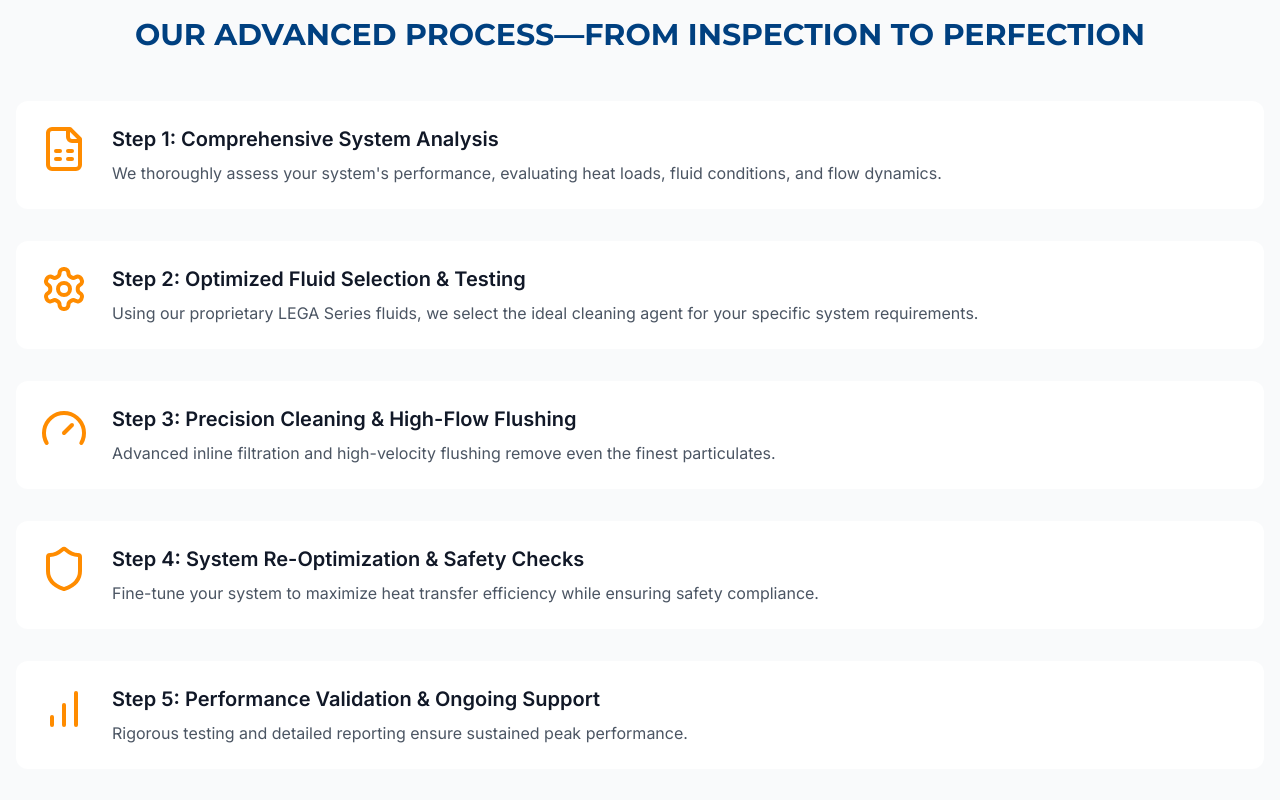
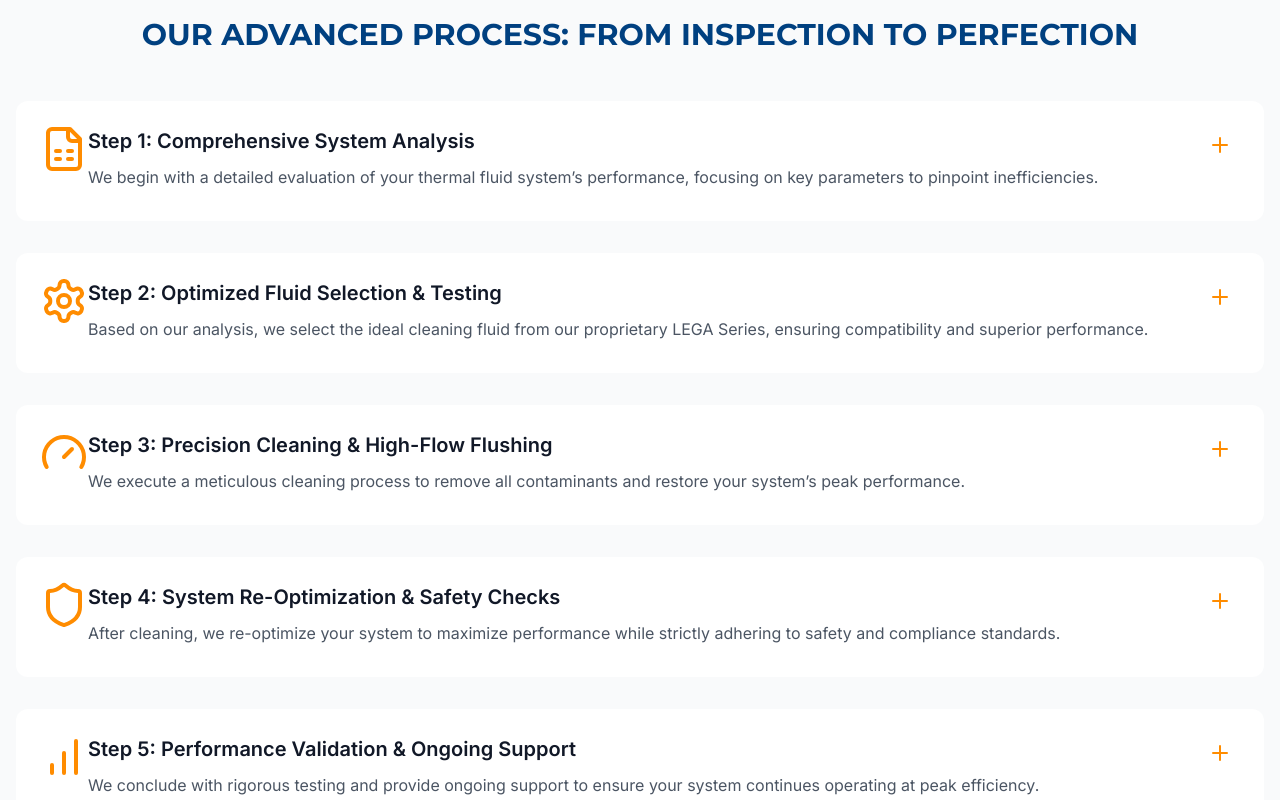
Before and after one commit to Appleknite/Updated_QuickPetro, a React (Vite) app: page /services/thermic-fluid-cleaning-flushing in a window 1280 px wide. Shown: the part 1140-1940 px from the top of the page. Built offline with nearby package versions, Linux system fonts and the light colour scheme.

Commit message:
Update ThermicFluidServicePage.tsx

```diff
--- a/src/components/pages/ThermicFluidServicePage.tsx
+++ b/src/components/pages/ThermicFluidServicePage.tsx
@@ -1,4 +1,4 @@
-import React from 'react';
+import React, { useState } from 'react';
 import { Helmet } from 'react-helmet-async';
 import { Link } from 'react-router-dom';
 import {
@@ -10,10 +10,81 @@ import {
   CheckCircle2,
   Settings,
   FileSpreadsheet,
-  BarChart
+  BarChart,
+  Plus,
+  Minus
 } from 'lucide-react';
 
 const ThermicFluidServicePage = () => {
+  const processes = [
+    {
+      icon: FileSpreadsheet,
+      step: "Step 1: Comprehensive System Analysis",
+      description: "We begin with a detailed evaluation of your thermal fluid system’s performance, focusing on key parameters to pinpoint inefficiencies.",
+      subpoints: [
+        "Heat Loads: We measure your system’s heat handling capacity—whether cooling or heating—to ensure optimal energy transfer.",
+        "Fluid Conditions: We assess fluid temperature, pressure, and cleanliness; identifying fouling and degradation that reduce performance.",
+        "Flow Dynamics: We analyze fluid movement to detect blockages and uneven flow, ensuring consistent heat transfer across the system.",
+        "This analysis allows us to develop a customized plan that saves energy, reduces costs, and enhances reliability."
+      ]
+    },
+    {
+      icon: Settings,
+      step: "Step 2: Optimized Fluid Selection & Testing",
+      description: "Based on our analysis, we select the ideal cleaning fluid from our proprietary LEGA Series, ensuring compatibility and superior performance.",
+      subpoints: [
+        "Tailored Fluid Choice: We choose between synthetic and mineral-based fluids depending on your system’s materials and deposit types.",
+        "Compatibility & Performance: We ensure the selected fluid is compatible with your equipment and performs effectively under extreme conditions.",
+        "Rigorous Testing: Our experts test the fluid to verify its cleaning efficiency and safety without damaging system components.",
+        "This step prepares your system for optimal cleaning and enhances overall safety and efficiency."
+      ]
+    },
+    {
+      icon: Gauge,
+      step: "Step 3: Precision Cleaning & High-Flow Flushing",
+      description: "We execute a meticulous cleaning process to remove all contaminants and restore your system’s peak performance.",
+      subpoints: [
+        "Draining & Analysis: We carefully drain the current fluid and analyze it to identify contaminants such as scale, sludge, or organic residues.",
+        "Targeted Component Cleaning: We clean all critical components, addressing even hard-to-reach areas to ensure no part is left behind.",
+        "High-Velocity Flushing & Inline Filtration: Our advanced flushing technique dislodges debris while inline filters capture even the smallest particles.",
+        "This comprehensive cleaning leaves your system pristine and maximizes heat transfer efficiency."
+      ]
+    },
+    {
+      icon: Shield,
+      step: "Step 4: System Re-Optimization & Safety Checks",
+      description: "After cleaning, we re-optimize your system to maximize performance while strictly adhering to safety and compliance standards.",
+      subpoints: [
+        "Piping & Component Optimization: We reconfigure the piping layout and upgrade key components to reduce flow resistance and improve heat exchange.",
+        "Integration of Smart Monitoring: We install IoT devices and real-time performance monitors to detect issues before they escalate.",
+        "Safety & Compliance: Every adjustment complies with industry standards such as DSEAR, ATEX, and HSE, ensuring a safe operating environment.",
+        "This step enhances system reliability, reduces operating costs, and extends the lifespan of your equipment."
+      ]
+    },
+    {
+      icon: BarChart,
+      step: "Step 5: Performance Validation & Ongoing Support",
+      description: "We conclude with rigorous testing and provide ongoing support to ensure your system continues operating at peak efficiency.",
+      subpoints: [
+        "Performance Testing: We measure key parameters like heat transfer rates, fluid flow, and energy consumption against industry benchmarks.",
+        "Detailed Reporting: Comprehensive reports document the improvements, offering clear insights into energy savings and efficiency gains.",
+        "Expert Maintenance Recommendations: We advise on regular maintenance practices, including periodic fluid checks and cleaning schedules.",
+        "Our ongoing support minimizes downtime and ensures your system remains cost-effective and efficient over the long term."
+      ]
+    }
+  ];
+
+  // State to manage the expansion of process steps
+  const [expandedSteps, setExpandedSteps] = useState<boolean[]>(new Array(processes.length).fill(false));
+
+  const toggleStep = (index: number) => {
+    setExpandedSteps(prev => {
+      const newState = [...prev];
+      newState[index] = !newState[index];
+      return newState;
+    });
+  };
+
   return (
     <>
       <Helmet>
@@ -90,45 +161,31 @@ const ThermicFluidServicePage = () => {
           </div>
         </section>
 
-        {/* Process Section */}
+        {/* Process Section with Expandable Subpoints */}
         <section className="py-16 bg-gray-50">
           <div className="container mx-auto px-4">
             <h2 className="text-3xl font-bold text-center text-[#004080] mb-12 font-montserrat uppercase">
-              Our Advanced Process—From Inspection to Perfection
+              Our Advanced Process: From Inspection to Perfection
             </h2>
             <div className="space-y-8">
-              {[
-                {
-                  icon: FileSpreadsheet,
-                  step: "Step 1: Comprehensive System Analysis",
-                  description: "We thoroughly assess your system's performance, evaluating heat loads, fluid conditions, and flow dynamics."
-                },
-                {
-                  icon: Settings,
-                  step: "Step 2: Optimized Fluid Selection & Testing",
-                  description: "Using our proprietary LEGA Series fluids, we select the ideal cleaning agent for your specific system requirements."
-                },
-                {
-                  icon: Gauge,
-                  step: "Step 3: Precision Cleaning & High-Flow Flushing",
-                  description: "Advanced inline filtration and high-velocity flushing remove even the finest particulates."
-                },
-                {
-                  icon: Shield,
-                  step: "Step 4: System Re-Optimization & Safety Checks",
-                  description: "Fine-tune your system to maximize heat transfer efficiency while ensuring safety compliance."
-                },
-                {
-                  icon: BarChart,
-                  step: "Step 5: Performance Validation & Ongoing Support",
-                  description: "Rigorous testing and detailed reporting ensure sustained peak performance."
-                }
-              ].map((process, index) => (
-                <div key={index} className="flex items-start space-x-6 bg-white p-6 rounded-xl hover:shadow-lg transition-all duration-300">
-                  <process.icon className="w-12 h-12 text-[#FF8C00] flex-shrink-0" />
-                  <div>
-                    <h3 className="text-xl font-semibold mb-2">{process.step}</h3>
-                    <p className="text-gray-600">{process.description}</p>
+              {processes.map((process, index) => (
+                <div key={index} className="flex flex-col md:flex-row items-start bg-white p-6 rounded-xl hover:shadow-lg transition-all duration-300">
+                  <process.icon className="w-12 h-12 text-[#FF8C00] flex-shrink-0 mb-4 md:mb-0" />
+                  <div className="w-full">
+                    <div className="flex items-center justify-between cursor-pointer" onClick={() => toggleStep(index)}>
+                      <h3 className="text-xl font-semibold mb-2">{process.step}</h3>
+                      <button className="text-[#FF8C00] focus:outline-none p-2 hover:bg-gray-200 rounded-md">
+                        {expandedSteps[index] ? <Minus className="w-6 h-6" /> : <Plus className="w-6 h-6" />}
+                      </button>
+                    </div>
+                    <p className="text-gray-600 mb-2">{process.description}</p>
+                    {expandedSteps[index] && (
+                      <ul className="list-disc list-inside text-gray-600 space-y-1">
+                        {process.subpoints.map((point, idx) => (
+                          <li key={idx}>{point}</li>
+                        ))}
+                      </ul>
+                    )}
                   </div>
                 </div>
               ))}
```
